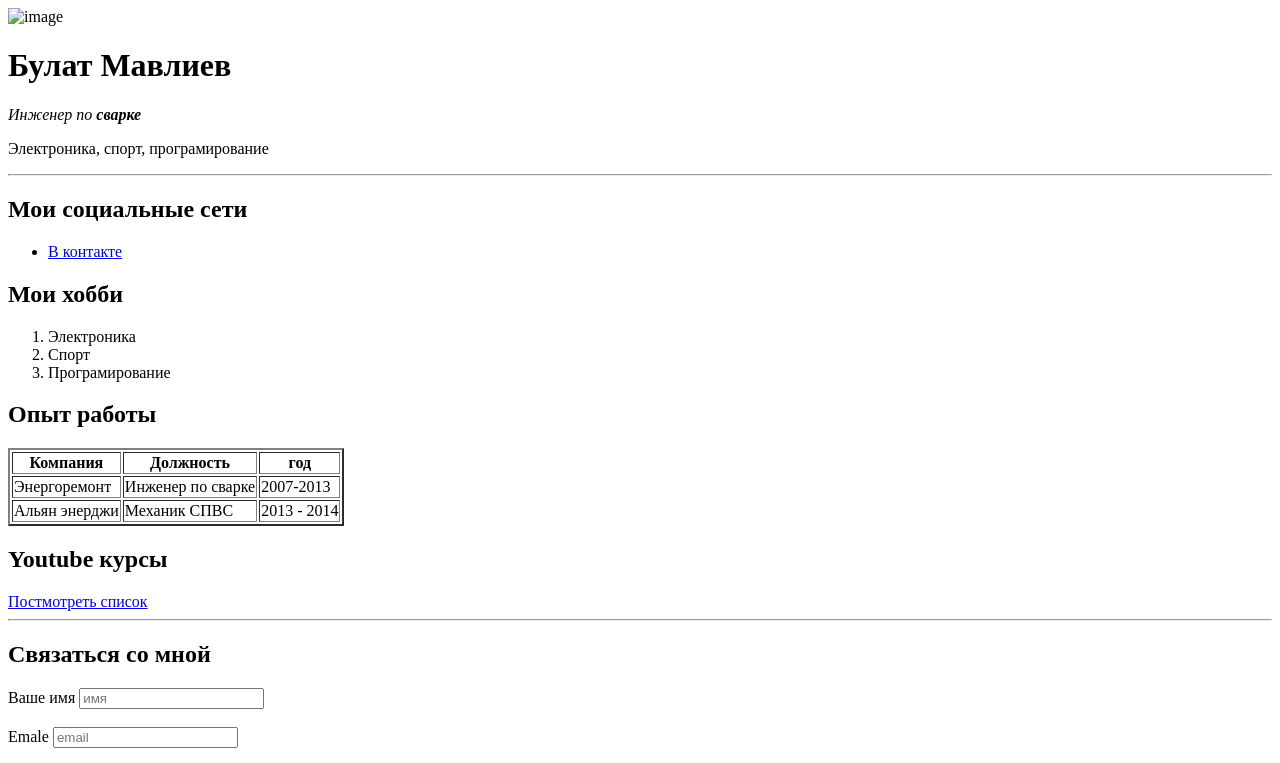
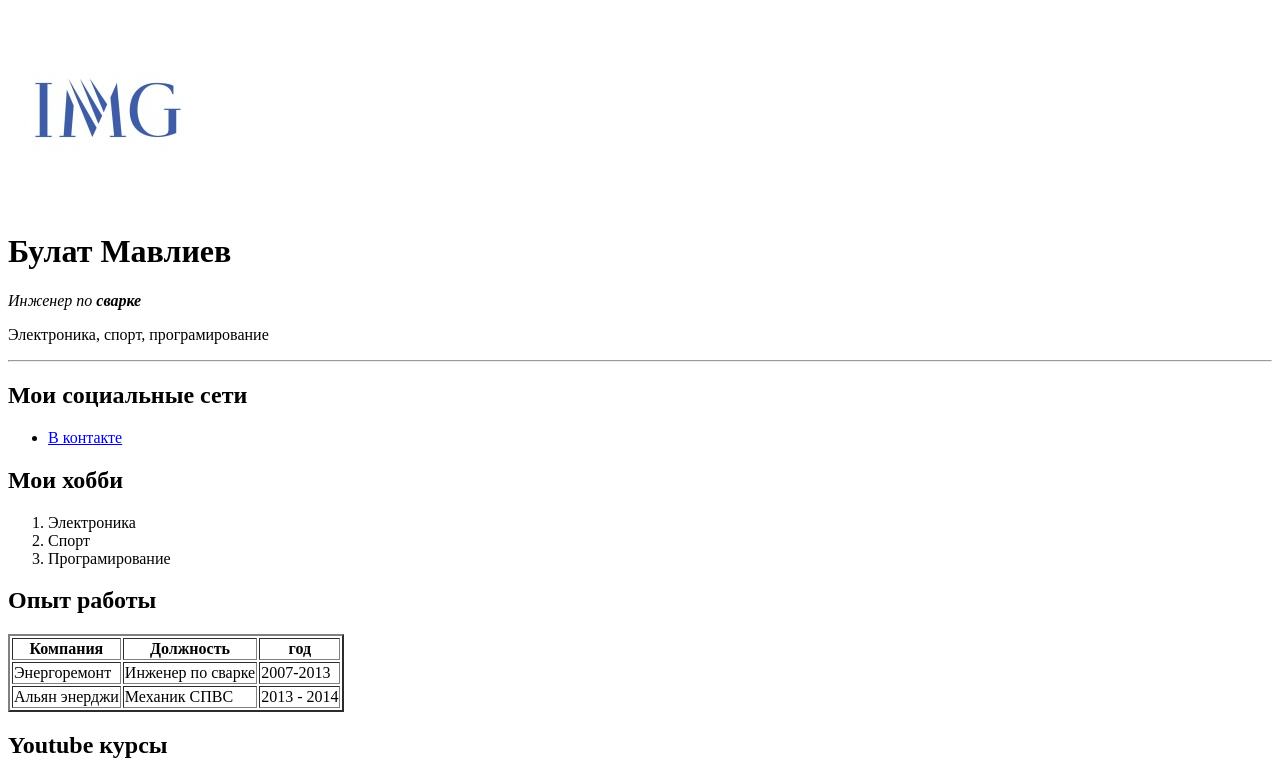
Before and after one commit to mavbul/CV, a plain HTML site: page index.html in a window 1280 px wide. Shown: the top 763 px of the page. Drawn offline with Linux system fonts and the light colour scheme.

Commit message:
Update index.html

```diff
--- a/index.html
+++ b/index.html
@@ -6,7 +6,7 @@
     </head>
 
     <body>
-        <img src = "img/img.jpg" width="200" alt="image"/>
+        <img src = "img.jpg" width="200" alt="image"/>
         <h1>Булат Мавлиев</h1>
         <p><em>Инженер по <strong>сварке</strong></em></p>
         <p>Электроника, спорт, програмирование</p>
```
